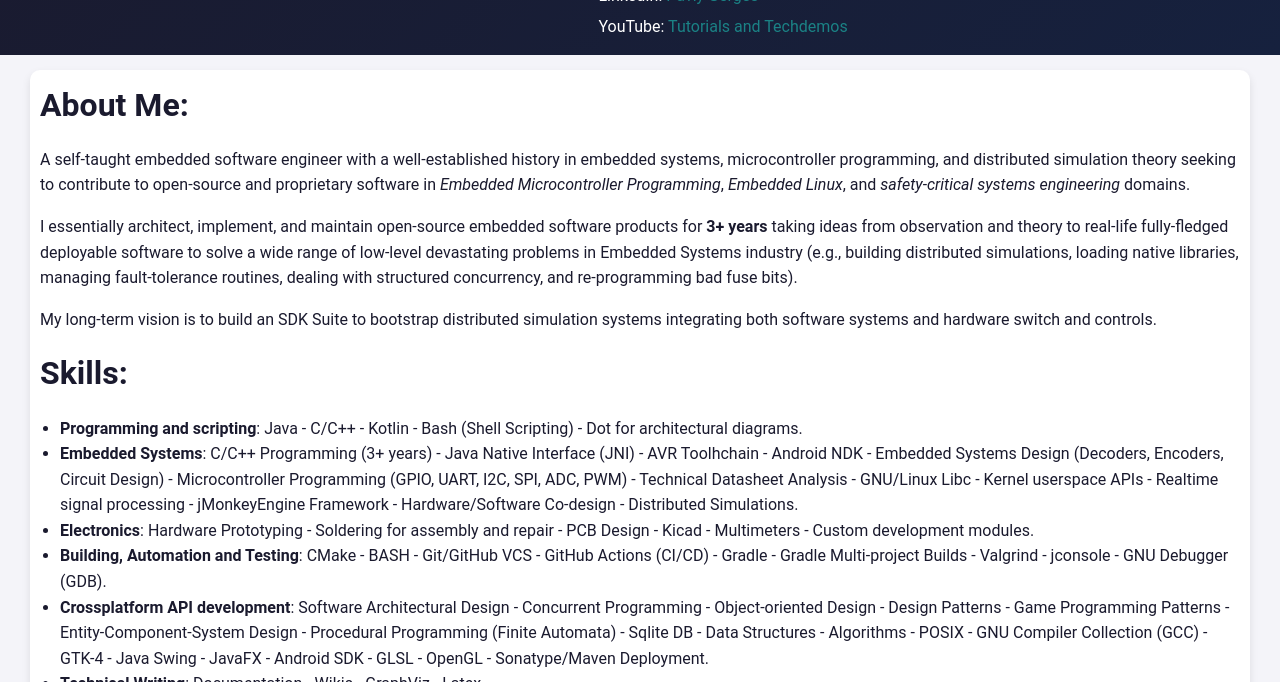
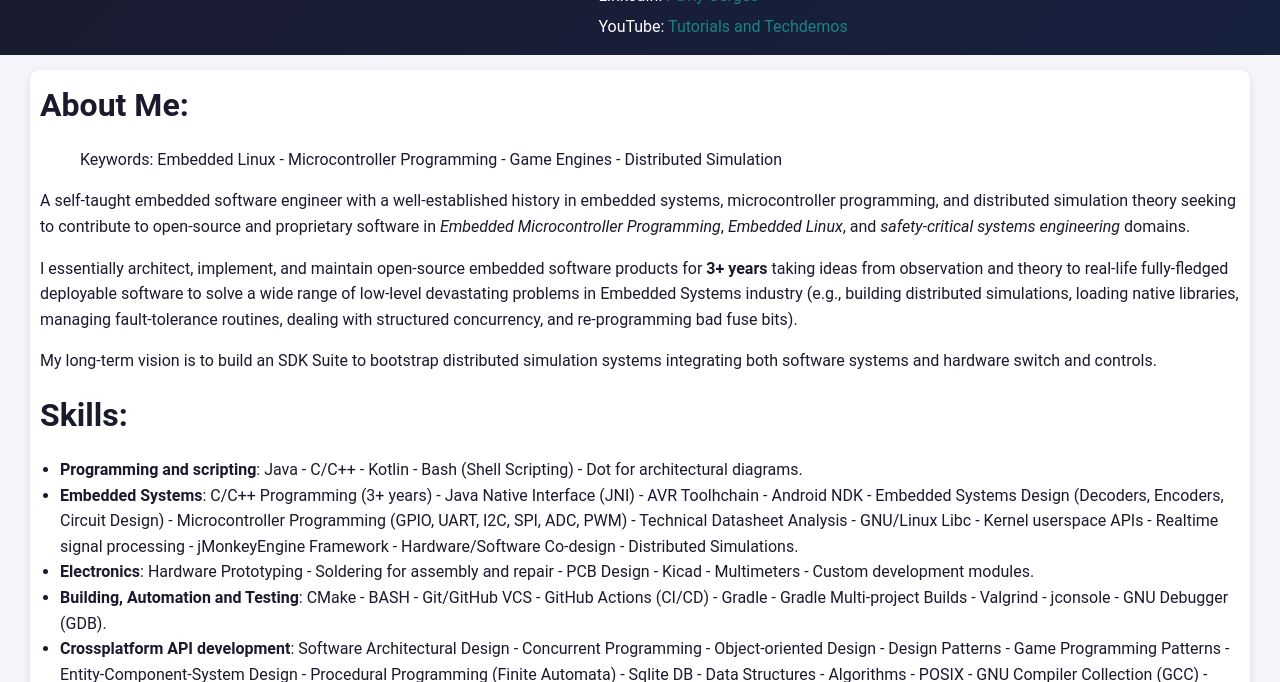
Before and after one commit to pavly-gerges/pavly-gerges, a Jekyll site: the page built from resume/index.md, in a window 1280 px wide and 900 px high, cut to the strip 218-900 px from the top of the window. Built offline with Jekyll 4.4.1, drawn with Linux system fonts in a browser that asks for light colours; our own code applies the rules of GitHub Pages for plain Markdown files.

Commit message:
Update index.md

```diff
--- a/resume/index.md
+++ b/resume/index.md
@@ -1,4 +1,5 @@
 # About Me:
+> Keywords: Embedded Linux - Microcontroller Programming - Game Engines - Distributed Simulation
 
 A self-taught embedded software engineer with a well-established history in embedded systems, microcontroller programming, and distributed simulation theory seeking to contribute to open-source and proprietary software in _Embedded Microcontroller Programming_, _Embedded Linux_, and _safety-critical systems engineering_ domains.
 
```
